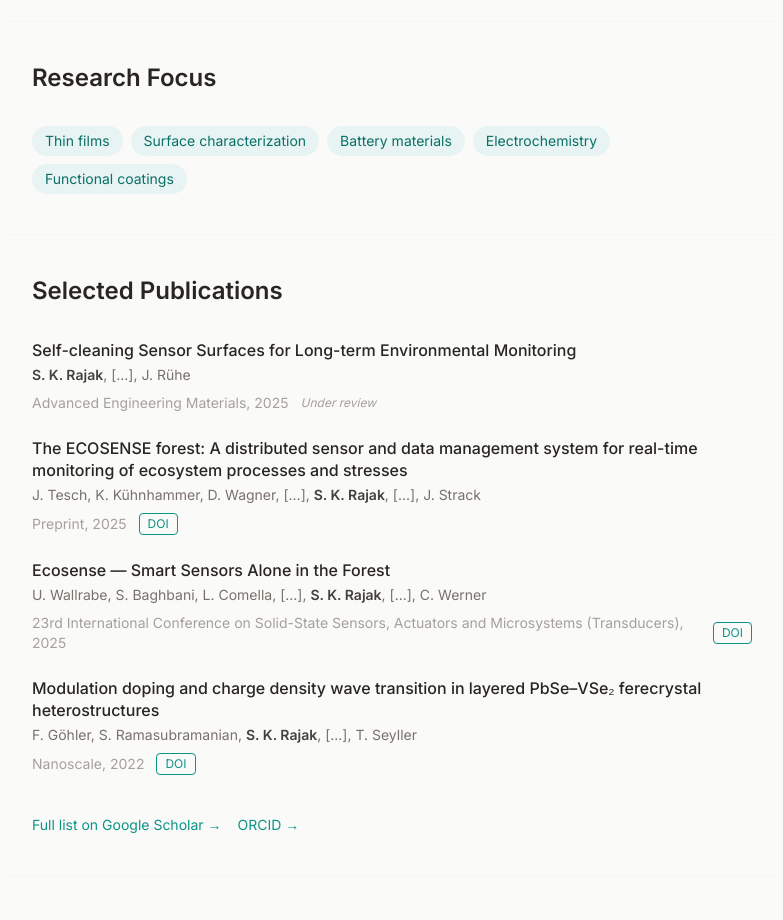
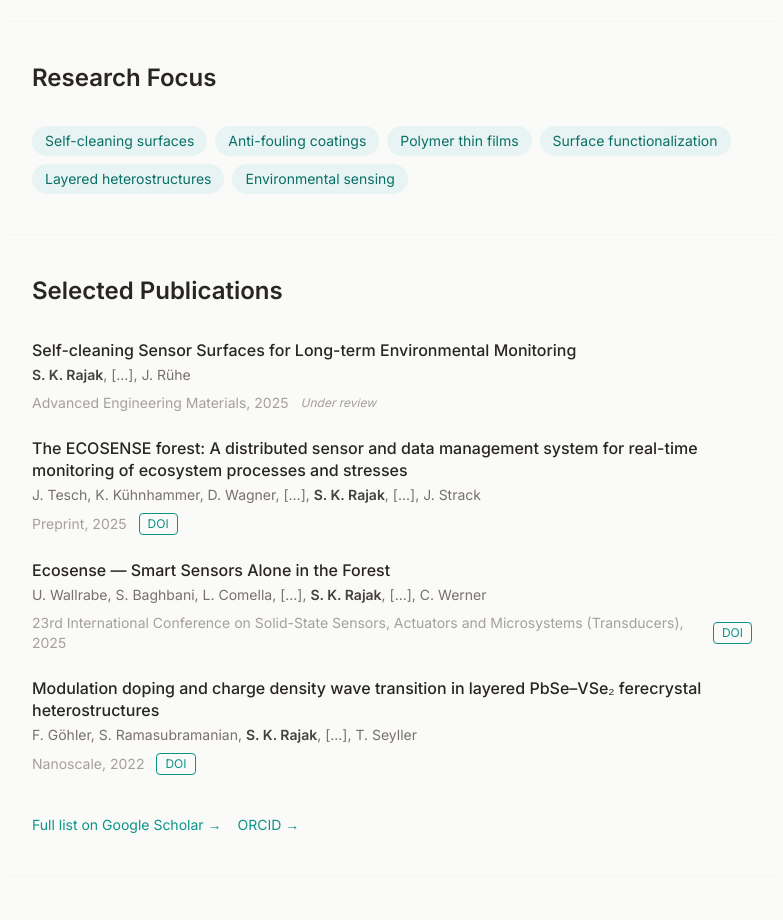
Before and after one commit to sanamrajak/sanamrajak.github.io, a Next.js app: page / in a window 1280 px wide. Shown: the part 1440-2360 px from the top of the page, without its empty margins (248-1031 px from the left). Built offline with nearby package versions, Linux system fonts and the light colour scheme.

Commit message:
Update research focus

```diff
--- a/data/profile.ts
+++ b/data/profile.ts
@@ -5,11 +5,12 @@ export const profile = {
   region: "Germany",
   openTo: "Open to industry and research roles in materials science",
   researchFocus: [
-    "Thin films",
-    "Surface characterization",
-    "Battery materials",
-    "Electrochemistry",
-    "Functional coatings",
+    "Self-cleaning surfaces",
+    "Anti-fouling coatings",
+    "Polymer thin films",
+    "Surface functionalization",
+    "Layered heterostructures",
+    "Environmental sensing",
   ],
   linkedin: "https://www.linkedin.com/in/sanam-rajak/",
   orcid: "https://orcid.org/0009-0004-1822-1239",
```
